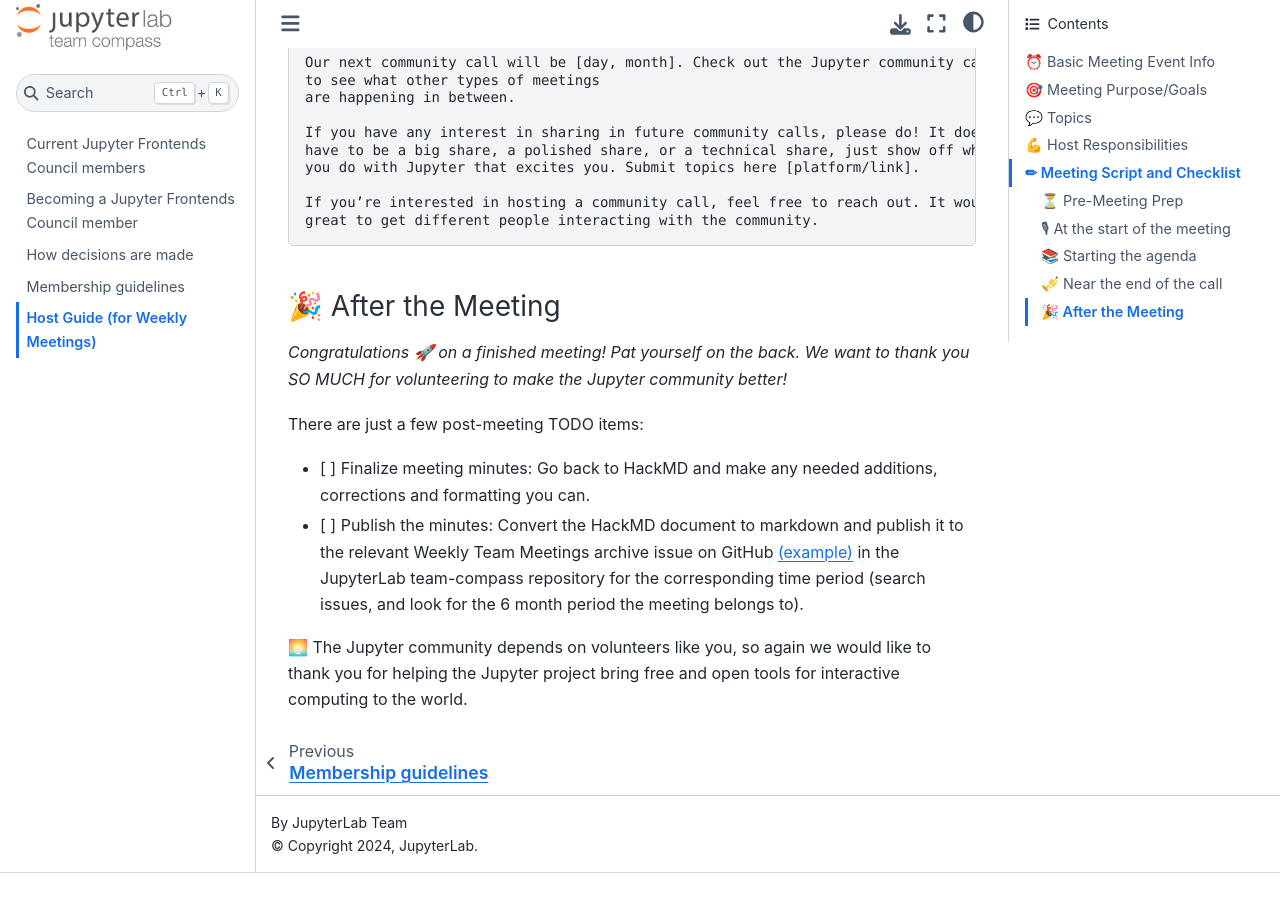
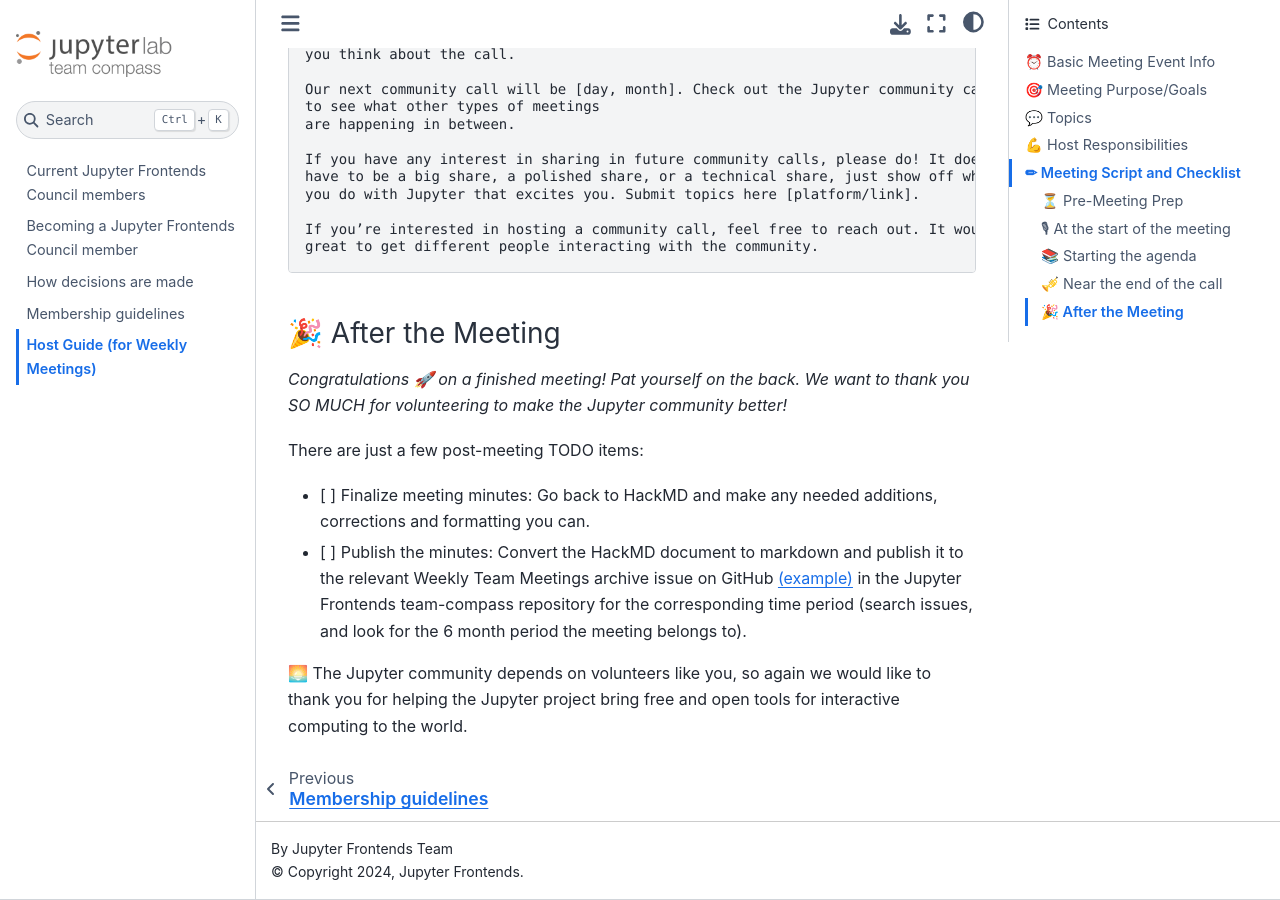
Before and after one commit to jupyterlab/frontends-team-compass, a Sphinx documentation site: the page built from docs/host-guide.md, in a window 1280 px wide and 900 px high, scrolled down 3417 px. Built offline with Sphinx 7.4.7 and the Sphinx Book theme 1.1.4, drawn with Linux system fonts in a browser that asks for light colours; before the commit the page ends 4290 px from its top, so only the background shows below that; some of the changed text lies outside the part shown.

Commit message:
Update repo name to `frontends-team-compass` (#246)
* Update repo name to `frontends-team-compass`

* more frontends update

```diff
--- a/docs/conf.py
+++ b/docs/conf.py
@@ -45,8 +45,8 @@
 
 # General information about the project.
 project = 'Team Compass'
-copyright = '2024, JupyterLab'
-author = 'JupyterLab Team'
+copyright = '2024, Jupyter Frontends'
+author = 'Jupyter Frontends Team'
 
 # The version info for the project you're documenting, acts as replacement for
 # |version| and |release|, also used in various other places throughout the
@@ -150,7 +150,7 @@
 #  author, documentclass [howto, manual, or own class]).
 latex_documents = [
     (master_doc, 'TeamCompass.tex', 'Team Compass Documentation',
-     'JupyterLab Team', 'manual'),
+     'Jupyter Frontends Team', 'manual'),
 ]
 
 
--- a/docs/host-guide.md
+++ b/docs/host-guide.md
@@ -10,7 +10,7 @@
 
 ## &#x23F0; Basic Meeting Event Info
 
-JupyterLab team meetings are held every Wednesday. You can check the [Jupyter Community Meetings calendar](https://jupyter.org/community#calendar) for the exact time in your timezone.
+Jupyter Frontends team meetings are held every Wednesday. You can check the [Jupyter Community Meetings calendar](https://jupyter.org/community#calendar) for the exact time in your timezone.
 
 Read the [weekly meeting notes/agenda here](https://hackmd.io/Y7fBMQPSQ1C08SDGI-fwtg).
 
@@ -81,7 +81,7 @@
 
 - Weekly Meeting Notes: https://hackmd.io/Y7fBMQPSQ1C08SDGI-fwtg
 - Jupyter Code of Conduct: https://jupyter.org/governance/conduct/code_of_conduct.html
-- JupyterLab Team Compass: https://github.com/jupyterlab/team-compass
+- Jupyter Frontends Team Compass: https://github.com/jupyterlab/frontends-team-compass
 
 ### &#x1F399; At the start of the meeting
 
@@ -154,8 +154,8 @@
 - [ ] Finalize meeting minutes: Go back to HackMD and make any needed additions,
 corrections and formatting you can.
 - [ ] Publish the minutes: Convert the HackMD document to markdown and publish
-it to the relevant Weekly Team Meetings archive issue on GitHub [(example)](https://github.com/jupyterlab/team-compass/issues/205)
-in the JupyterLab team-compass repository for the corresponding time period
+it to the relevant Weekly Team Meetings archive issue on GitHub [(example)](https://github.com/jupyterlab/frontends-team-compass/issues/205)
+in the Jupyter Frontends team-compass repository for the corresponding time period
 (search issues, and look for the 6 month period the meeting belongs to).
 
 &#x1F305; The Jupyter community depends on volunteers like you, so again we
```
Also changed, not shown: README.md (+1 -1 lines), docs/index.rst (+5 -5 lines), docs/team/member-guide.md (+4 -4 lines).
